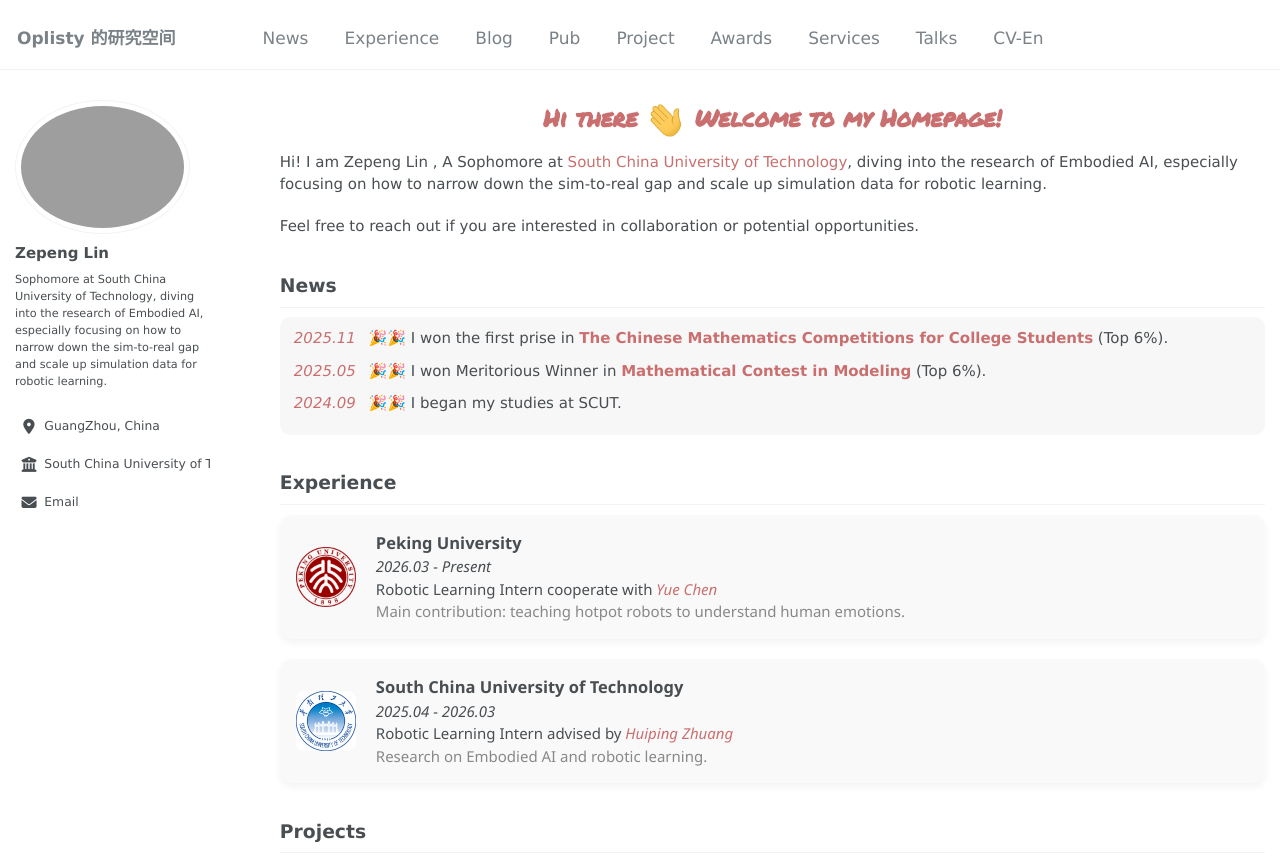
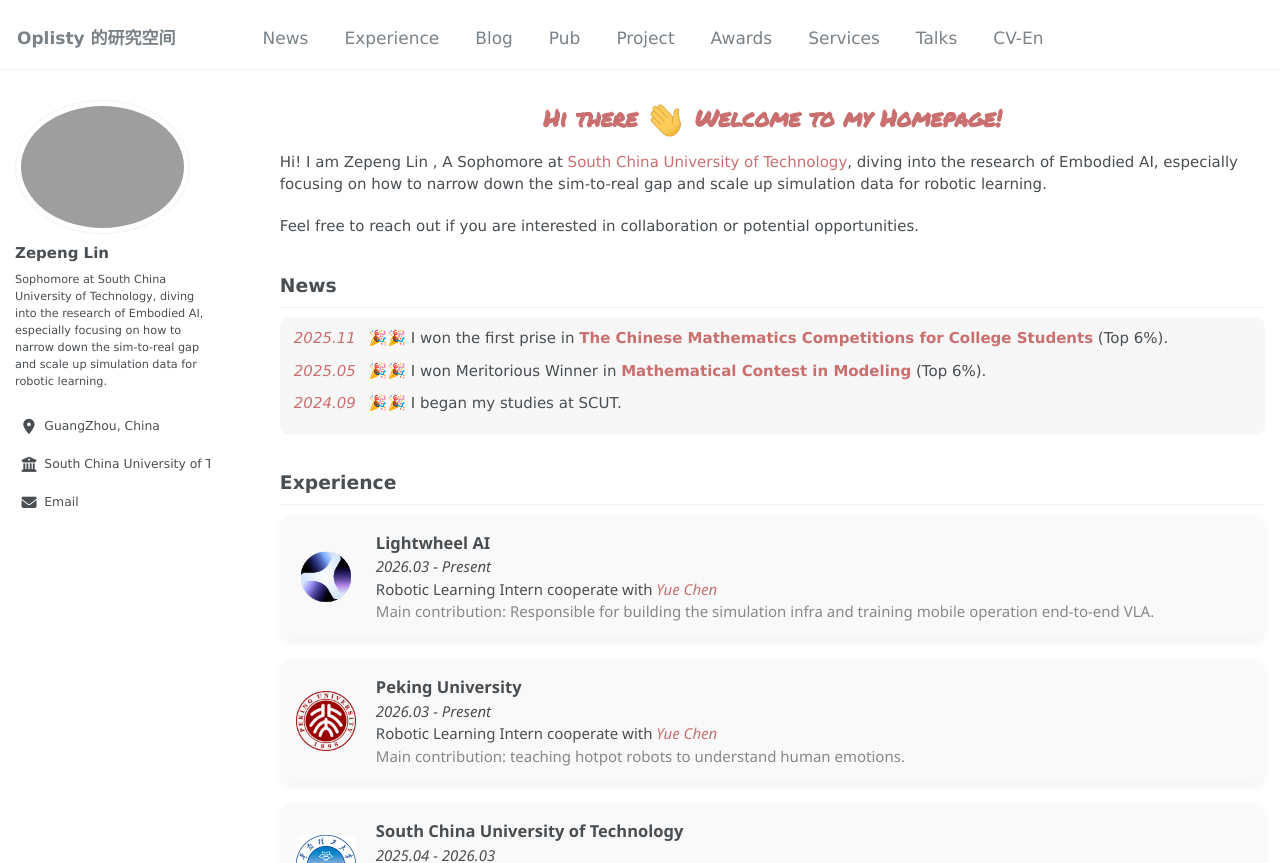
Before and after one commit to oplisty/oplisty.github.io, a Jekyll site: the page built from _pages/about.md, in a window 1280 px wide and 900 px high, cut to the strip 0-863 px from the top of the window. Built offline with Jekyll 4.4.1, drawn with Linux system fonts in a browser that asks for light colours; some web fonts are replaced.

Commit message:
更新实习经历

```diff
--- a/_pages/about.md
+++ b/_pages/about.md
@@ -31,6 +31,16 @@
 --------------
 
 <div class="experience-container">
+
+  <div class="experience-card">
+      <img src="images/lightwheel.png" alt="Lightwheel ai logo" class="experience-logo">
+      <div class="experience-info">
+          <strong>Lightwheel AI</strong><br>
+          <em>2026.03 - Present</em><br>
+          Robotic Learning Intern cooperate with <a href="https://yuechen0614.github.io/"><em>Yue Chen</em></a><br>
+          <span style="color:#888;">Main contribution: Responsible for building the simulation infra and training mobile operation end-to-end VLA.</span>
+      </div>
+  </div>
 
   <div class="experience-card">
       <img src="images/pku.png" alt="Peking University logo" class="experience-logo">
```
Also changed, not shown: images/lightwheel.png (added).
